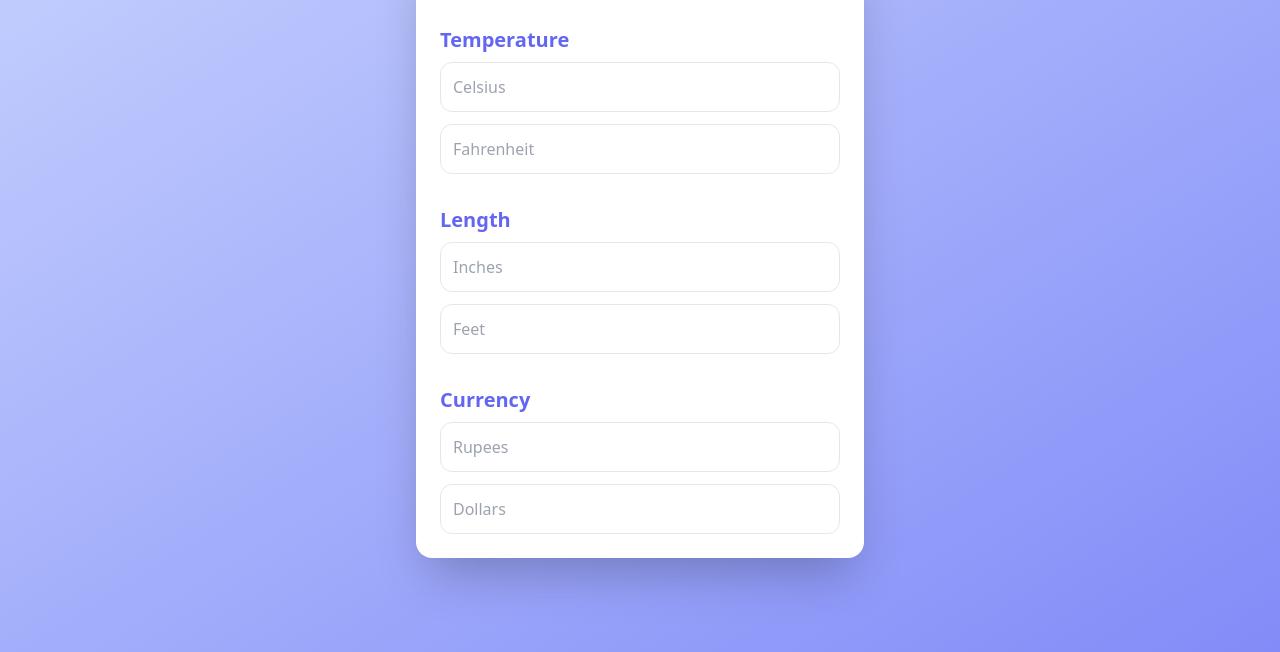
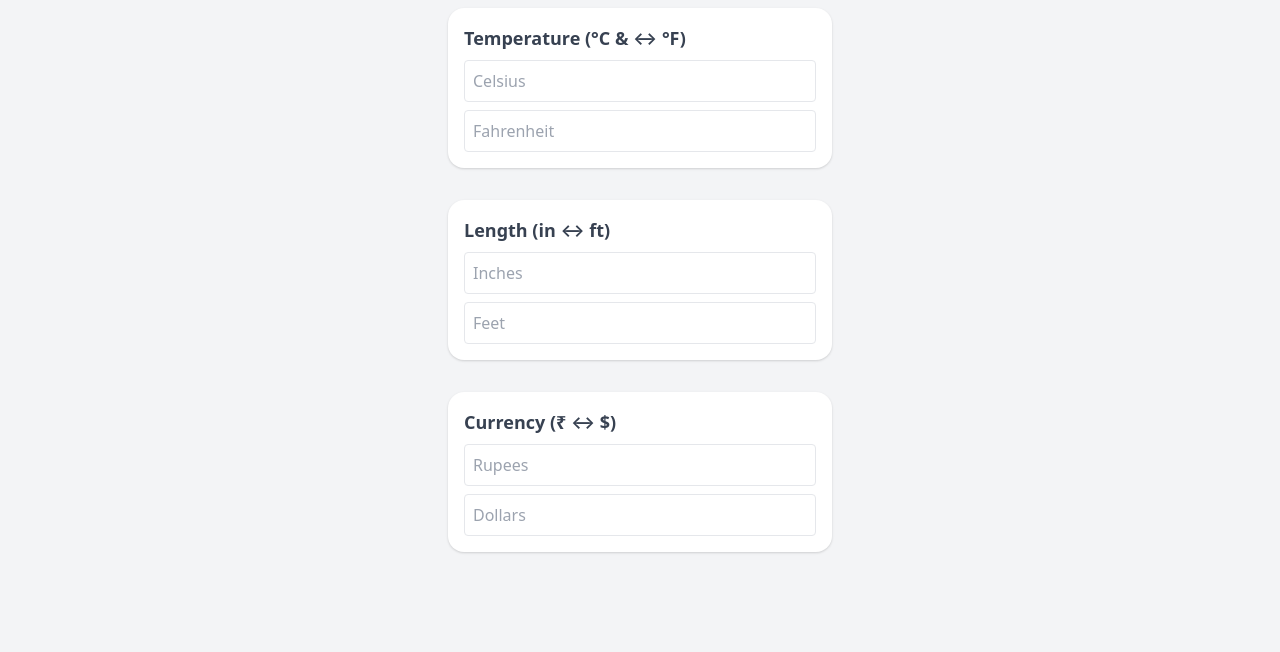
Before and after one commit to adabalap/unit-converter-pwa, a plain HTML site: page index.html in a window 1280 px wide. Shown: the part 148-800 px from the top of the page. Drawn offline with nearby package versions, Linux system fonts and the light colour scheme.

Commit message:
Add files via upload

```diff
--- a/index.html
+++ b/index.html
@@ -1,98 +1,68 @@
 <!DOCTYPE html>
 <html lang="en">
-
 <head>
   <meta charset="UTF-8">
   <meta name="viewport" content="width=device-width, initial-scale=1.0">
-  <meta name="theme-color" content="#4f46e5">
+  <link href="https://cdn.jsdelivr.net/npm/tailwindcss@2.2.19/dist/tailwind.min.css" rel="stylesheet">
   <link rel="manifest" href="manifest.json">
-  <title>Unit Converter PWA</title>
-  <script>
-    if ('serviceWorker' in navigator) {
-      navigator.serviceWorker.register('sw.js')
-        .then(function (registration) {
-          console.log('Service Worker registered with scope:', registration.scope);
-        })
-        .catch(function (error) {
-          console.log('Service Worker registration failed:', error);
-        });
-    }
-  </script>
-  <script src="https://cdn.tailwindcss.com"></script>
+  <title>Unit Converter</title>
 </head>
+<body class="bg-gray-100 flex flex-col items-center justify-center min-h-screen p-4">
+  <h1 class="text-2xl font-bold mb-6 text-cyan-700">Unit Converter</h1>
 
-<body class="bg-gradient-to-br from-indigo-200 to-indigo-400 min-h-screen flex items-center justify-center p-4">
-  <div class="bg-white p-6 rounded-2xl shadow-2xl w-full max-w-md">
-    <h1 class="text-2xl font-bold text-center text-indigo-600 mb-6">Unit Converter</h1>
+  <div class="space-y-8 w-full max-w-sm">
 
-    <div class="space-y-8">
-      <!-- Temperature Converter -->
-      <div>
-        <h2 class="text-xl font-semibold text-indigo-500 mb-2">Temperature</h2>
-        <div class="flex flex-col gap-3">
-          <input id="celsius" type="number" placeholder="Celsius" class="p-3 border rounded-xl">
-          <input id="fahrenheit" type="number" placeholder="Fahrenheit" class="p-3 border rounded-xl">
-        </div>
-      </div>
+    <div class="bg-white rounded-2xl shadow p-4">
+      <h2 class="text-lg font-semibold mb-2 text-gray-700">Temperature (°C & ↔ °F)</h2>
+      <input id="celsius" type="number" placeholder="Celsius" class="w-full p-2 border rounded mb-2" oninput="convertTemp('C')">
+      <input id="fahrenheit" type="number" placeholder="Fahrenheit" class="w-full p-2 border rounded" oninput="convertTemp('F')">
+    </div>
 
-      <!-- Length Converter -->
-      <div>
-        <h2 class="text-xl font-semibold text-indigo-500 mb-2">Length</h2>
-        <div class="flex flex-col gap-3">
-          <input id="inches" type="number" placeholder="Inches" class="p-3 border rounded-xl">
-          <input id="feet" type="number" placeholder="Feet" class="p-3 border rounded-xl">
-        </div>
-      </div>
+    <div class="bg-white rounded-2xl shadow p-4">
+      <h2 class="text-lg font-semibold mb-2 text-gray-700">Length (in ↔ ft)</h2>
+      <input id="inches" type="number" placeholder="Inches" class="w-full p-2 border rounded mb-2" oninput="convertLength('I')">
+      <input id="feet" type="number" placeholder="Feet" class="w-full p-2 border rounded" oninput="convertLength('F')">
+    </div>
 
-      <!-- Currency Converter -->
-      <div>
-        <h2 class="text-xl font-semibold text-indigo-500 mb-2">Currency</h2>
-        <div class="flex flex-col gap-3">
-          <input id="rupees" type="number" placeholder="Rupees" class="p-3 border rounded-xl">
-          <input id="dollars" type="number" placeholder="Dollars" class="p-3 border rounded-xl">
-        </div>
-      </div>
+    <div class="bg-white rounded-2xl shadow p-4">
+      <h2 class="text-lg font-semibold mb-2 text-gray-700">Currency (₹ ↔ $)</h2>
+      <input id="rupees" type="number" placeholder="Rupees" class="w-full p-2 border rounded mb-2" oninput="convertCurrency('R')">
+      <input id="dollars" type="number" placeholder="Dollars" class="w-full p-2 border rounded" oninput="convertCurrency('D')">
     </div>
+
   </div>
 
-  <script>
-    // Celsius <-> Fahrenheit
-    const celsius = document.getElementById('celsius');
-    const fahrenheit = document.getElementById('fahrenheit');
+<script>
+  function convertTemp(from) {
+    let c = parseFloat(document.getElementById('celsius').value);
+    let f = parseFloat(document.getElementById('fahrenheit').value);
+    if (from === 'C') {
+      document.getElementById('fahrenheit').value = ((c * 9/5) + 32).toFixed(2);
+    } else {
+      document.getElementById('celsius').value = ((f - 32) * 5/9).toFixed(2);
+    }
+  }
 
-    celsius.addEventListener('input', () => {
-      fahrenheit.value = ((parseFloat(celsius.value) * 9/5) + 32).toFixed(2);
-    });
+  function convertLength(from) {
+    let i = parseFloat(document.getElementById('inches').value);
+    let ft = parseFloat(document.getElementById('feet').value);
+    if (from === 'I') {
+      document.getElementById('feet').value = (i / 12).toFixed(2);
+    } else {
+      document.getElementById('inches').value = (ft * 12).toFixed(2);
+    }
+  }
 
-    fahrenheit.addEventListener('input', () => {
-      celsius.value = (((parseFloat(fahrenheit.value) - 32) * 5)/9).toFixed(2);
-    });
+  function convertCurrency(from) {
+    let r = parseFloat(document.getElementById('rupees').value);
+    let d = parseFloat(document.getElementById('dollars').value);
+    if (from === 'R') {
+      document.getElementById('dollars').value = (r / 83).toFixed(2); // Assume 1$ = ₹83
+    } else {
+      document.getElementById('rupees').value = (d * 83).toFixed(2);
+    }
+  }
+</script>
 
-    // Inches <-> Feet
-    const inches = document.getElementById('inches');
-    const feet = document.getElementById('feet');
-
-    inches.addEventListener('input', () => {
-      feet.value = (parseFloat(inches.value) / 12).toFixed(2);
-    });
-
-    feet.addEventListener('input', () => {
-      inches.value = (parseFloat(feet.value) * 12).toFixed(2);
-    });
-
-    // Rupees <-> Dollars
-    const rupees = document.getElementById('rupees');
-    const dollars = document.getElementById('dollars');
-    const conversionRate = 83; // 1 USD = 83 INR approx
-
-    rupees.addEventListener('input', () => {
-      dollars.value = (parseFloat(rupees.value) / conversionRate).toFixed(2);
-    });
-
-    dollars.addEventListener('input', () => {
-      rupees.value = (parseFloat(dollars.value) * conversionRate).toFixed(2);
-    });
-  </script>
 </body>
-
 </html>
```
Also changed, not shown: sw.js (+12 -12 lines), manifest.json.
